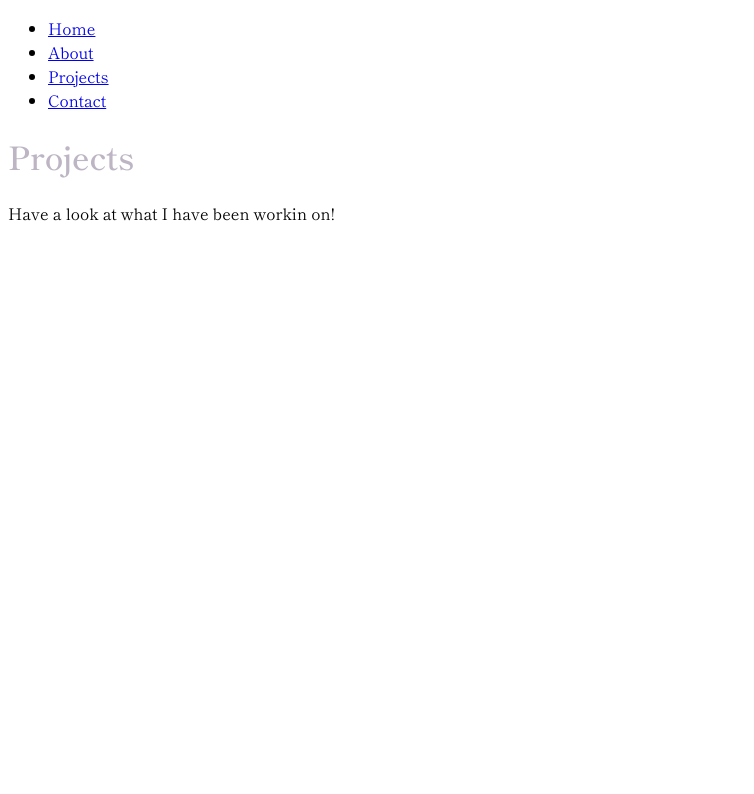
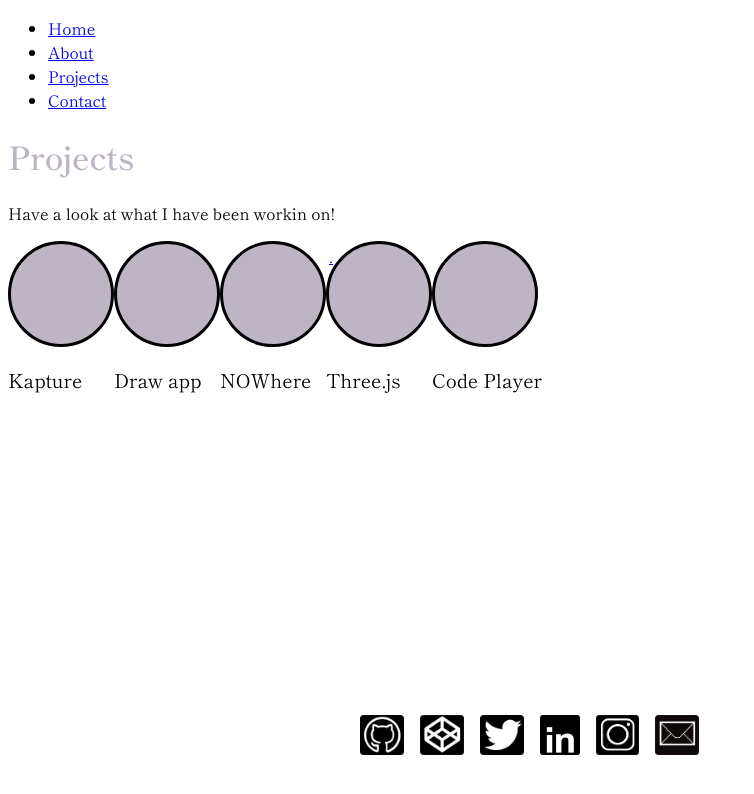
Before and after one commit to rodrigohdiaz/projects-portfolio, a Gatsby site: page /projects in a window 1280 px wide. Shown: the whole page, without its empty margins (0-754 px from the left). Built offline with nearby package versions, Linux system fonts and the light colour scheme; Gatsby itself is replaced by a stand-in of ours.

Commit message:
add links to projects

```diff
--- a/src/pages/projects.js
+++ b/src/pages/projects.js
@@ -1,10 +1,46 @@
 import * as React from 'react'
 import Layout from '../components/layout'
+import { Link } from 'gatsby'
+import "../styles/global.css"
+import Media from '../components/media'
 
 const Projects = () => {
     return (
         <Layout pageTitle="Projects">
                     <p>Have a look at what I have been workin on!</p>
+                    <div className='projects'>
+                        <div className='circles'>
+                            <div className='circle'>
+                                <Link><a href="https://github.com/horoeka-2020/kapture" target="_blank"></a></Link>
+                            </div>
+                            <p className='text'>Kapture</p>
+                        </div>
+                        <div className='circles'>
+                            <div className='circle'>
+                                <Link><a href="https://github.com/rodrigohdiaz/draw" target="_blank"></a></Link>
+                            </div>
+                            <p className='text'>Draw app</p>
+                        </div>
+                        <div className='circles'>
+                            <div className='circle'>
+                                <Link><a href="https://github.com/horoeka-2020/NOWhere" target="_blank"></a></Link>
+                            </div>
+                            <p className='text'>NOWhere</p>
+                        </div>
+                        <div className='circles'>
+                            <div className='circle'>
+                                <Link><a href="https://github.com/rodrigohdiaz/three-course" target="_blank">.</a></Link>
+                            </div>
+                            <p className='text'>Three.js</p>
+                        </div>
+                        <div className='circles'>
+                            <div className='circle'>
+                                <Link><a href="https://github.com/rodrigohdiaz/code-player/blob/master/codeplayer.html" target="_blank"></a></Link>
+                            </div>
+                            <p className='text'>Code Player</p>
+                        </div>
+                    </div>
+                    <Media></Media>
         </Layout>
     )
 }
--- a/src/styles/global.css
+++ b/src/styles/global.css
@@ -8,3 +8,32 @@ html, body {
     background: rgb(4,4,4);
     background: linear-gradient(225deg, rgba(4,4,4,0.9094012605042017) 0%, rgba(113,81,81,1) 17%, rgba(255,169,0,0.9542191876750701) 100%);
 } */
+
+.projects{
+    display: flex;
+    list-style: none;
+    padding-left: 0;
+    background: #FFF;
+    height: 3.3rem;
+}
+
+.circles{
+
+}
+
+.circle{
+    height: 100px;
+    width: 100px;
+    border-radius: 50%;
+    border: 3px solid black;
+    font-size: 1rem;
+    background-color: #beb5c4;
+}
+
+.circle:hover{
+    background-color:black;
+}
+
+.text{
+    font-size: 1.2rem;
+}
```
